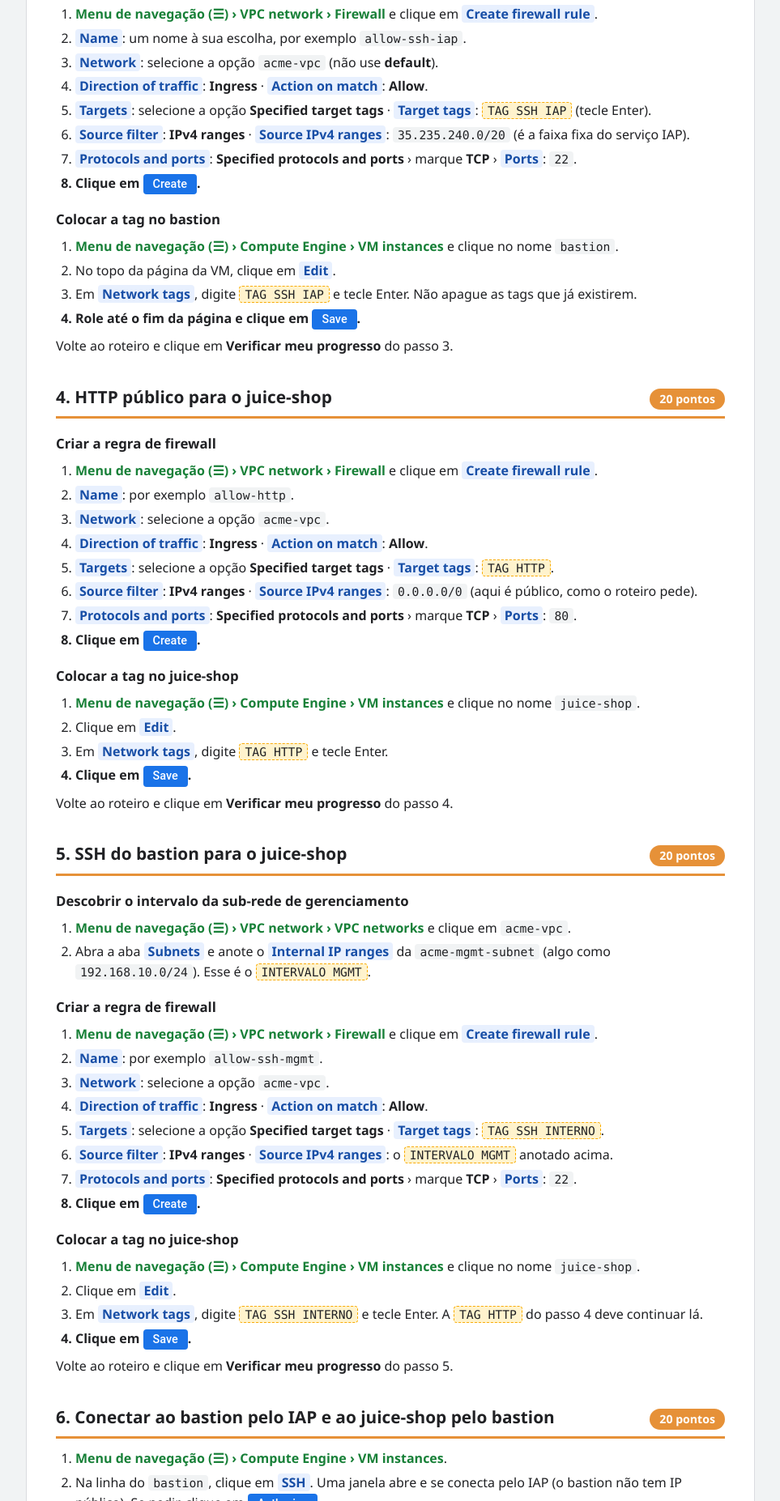
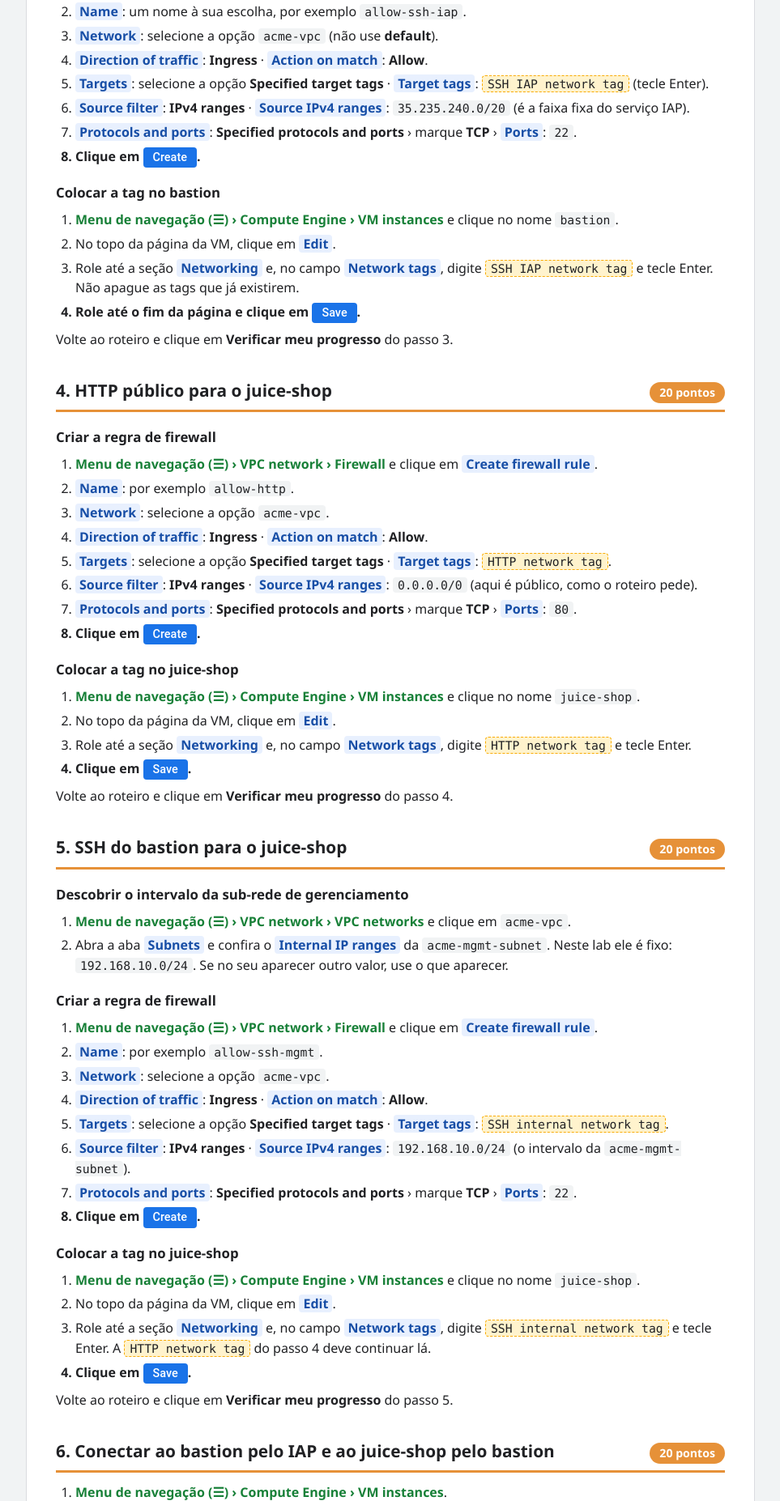
Before and after one commit to dcpc-cesar-school/google-cloud-foundations, a plain HTML site: page desafio-gsp322.html in a window 1280 px wide. Shown: the part 2741-4595 px from the top of the page at 81% size, without its empty margins (158-1121 px from the left). Drawn offline with Linux system fonts and the light colour scheme.

Commit message:
GSP322: placeholders com nomes do painel e tooltip, open-access, caminho das tags, intervalo mgmt fixo

```diff
--- a/desafio-gsp322.html
+++ b/desafio-gsp322.html
@@ -22,6 +22,8 @@ li{margin:5px 0}
 code,.v{font-family:Consolas,'Courier New',monospace;font-size:.92em}
 code{background:#f1f3f4;padding:1px 6px;border-radius:4px}
 .v{background:#fff3cd;padding:1px 6px;border-radius:4px;border:1px dashed #f9ab00}
+.v[data-tip]{position:relative;cursor:help}
+.v[data-tip]:hover::after,.v[data-tip]:focus::after{content:attr(data-tip);position:absolute;left:0;top:calc(100% + 6px);z-index:10;width:max-content;max-width:280px;white-space:normal;background:#202124;color:#fff;font-family:'Segoe UI',Roboto,Arial,sans-serif;font-size:12.5px;line-height:1.4;padding:7px 10px;border-radius:6px;box-shadow:0 2px 8px rgba(0,0,0,.25)}
 .ui{font-weight:600;background:#e8f0fe;color:#174ea6;padding:0 5px;border-radius:4px;white-space:nowrap}
 .fim{font-weight:600}
 .btn{display:inline-block;font-family:"Google Sans",Roboto,Arial,sans-serif;font-weight:500;font-size:.9em;background:#1a73e8;color:#fff;padding:1px 12px;border-radius:4px;white-space:nowrap;line-height:1.6}
@@ -72,7 +74,7 @@ footer{margin-top:10px;color:#80868b;font-size:.85em;text-align:center}
 <div class="box regra"><b class="t">Regras de ouro</b>
 <ul>
 <li>Abra o lab em janela anônima e use só o usuário e a senha do laboratório.</li>
-<li>Os valores em <span class="v">amarelo</span> (tags de rede, zona) mudam a cada execução: copie do <b>roteiro do lab</b> depois de clicar em <b>Iniciar laboratório</b>.</li>
+<li>Os valores em <span class="v">amarelo</span> (tags de rede, zona) mudam a cada execução: copie do <b>painel do lab</b>, à esquerda do roteiro, depois de clicar em <b>Iniciar laboratório</b>.</li>
 <li>Faça pelo <b>console</b>. Use comandos apenas onde esta página indicar.</li>
 <li>Ao final de cada tarefa, clique em <b>Verificar meu progresso</b>. Se não passar, leia a mensagem, corrija e verifique de novo.</li>
 <li>Não clique em <b>Terminar o laboratório</b> antes de todas as tarefas estarem verificadas.</li>
@@ -86,13 +88,15 @@ O console do lab abre em <b>inglês</b>, e esta página usa os nomes dos botões
 Faça isso na janela anônima que você usa no lab.</div>
 <div class="box regra"><b class="t">🧭 Produto que não aparece no menu</b>
 O <b>Menu de navegação (☰)</b> mostra só os produtos fixados. Se algum item do caminho não aparecer, clique em <span class="ui">View all products</span> e procure na categoria (por exemplo, <b>Networking › VPC network</b>). Outra opção é digitar o nome (ex.: <code>Firewall</code>) na barra de busca no topo do console.</div>
-<div class="box regra"><b class="t">📝 Anote as 3 tags de rede do seu lab</b>
-Depois de clicar em <b>Iniciar laboratório</b>, o roteiro mostra as tags nos passos 3, 4 e 5 (no trecho "tag de rede de ..."). Elas mudam a cada execução. Anote:
+<div class="box regra"><b class="t">📝 Como identificar os valores para substituir</b>
+Nesta página, todo valor em <span class="v">amarelo</span> é um <b>placeholder</b>: troque pelo valor do <b>seu</b> lab. O nome em amarelo é exatamente o nome do campo no <b>painel do lab</b> (à esquerda do roteiro, depois de clicar em <b>Iniciar laboratório</b>). Passe o mouse (ou toque) sobre o valor em amarelo para ver onde encontrá-lo.
 <ul>
-<li><span class="v">TAG SSH IAP</span>: a do passo 3 (SSH pelo IAP para o bastion);</li>
-<li><span class="v">TAG HTTP</span>: a do passo 4 (HTTP público para o juice-shop);</li>
-<li><span class="v">TAG SSH INTERNO</span>: a do passo 5 (SSH do bastion para o juice-shop).</li>
-</ul></div>
+<li><span class="v" tabindex="0" data-tip="Substitua pelo valor do seu lab. Onde achar: Painel do lab (à esquerda do roteiro), campo &quot;SSH IAP network tag&quot;">SSH IAP network tag</span>: tag do SSH pelo IAP, usada no bastion (passo 3);</li>
+<li><span class="v" tabindex="0" data-tip="Substitua pelo valor do seu lab. Onde achar: Painel do lab (à esquerda do roteiro), campo &quot;HTTP network tag&quot;">HTTP network tag</span>: tag do HTTP público, usada no juice-shop (passo 4);</li>
+<li><span class="v" tabindex="0" data-tip="Substitua pelo valor do seu lab. Onde achar: Painel do lab (à esquerda do roteiro), campo &quot;SSH internal network tag&quot;">SSH internal network tag</span>: tag do SSH vindo do bastion, usada no juice-shop (passo 5);</li>
+<li><span class="v" tabindex="0" data-tip="Substitua pelo valor do seu lab. Onde achar: Painel do lab (à esquerda do roteiro), campo &quot;Zone&quot;">Zone</span>: zona das VMs (passo 6).</li>
+</ul>
+Exemplo: se o painel mostra <b>HTTP network tag</b> = <code>permit-http-ingress-ql-123</code>, digite <code>permit-http-ingress-ql-123</code> onde a página mostra <span class="v" tabindex="0" data-tip="Substitua pelo valor do seu lab. Onde achar: Painel do lab (à esquerda do roteiro), campo &quot;HTTP network tag&quot;">HTTP network tag</span>.</div>
 </div>
 </details>
 
@@ -129,7 +133,7 @@ O roteiro avisa: <b>permissões muito flexíveis são marcadas como incorretas</
 <h2>1. Remover as regras excessivamente flexíveis<span class="pts">10 pontos</span></h2>
 <ol>
 <li><span class="caminho">Menu de navegação (☰) › VPC network › Firewall</span>.</li>
-<li>Na lista, olhe as regras da rede <code>acme-vpc</code>. Procure a que libera tudo para qualquer origem: <span class="ui">Source IPv4 ranges</span> <code>0.0.0.0/0</code> com <span class="ui">Protocols and ports</span> <b>Allow all</b> (normalmente chamada <code>open-access</code>).</li>
+<li>Na lista, localize a regra <code>open-access</code> da rede <code>acme-vpc</code>. Ela tem <span class="ui">Filters</span> <code>IP ranges: 0.0.0.0/0</code> e <span class="ui">Protocols / ports</span> <code>tcp</code>, ou seja, libera <b>todas as portas TCP</b> (inclusive o SSH, porta 22) para a internet inteira. Por isso é "excessivamente flexível".</li>
 <li>Marque a caixa da regra e clique em <span class="ui">Delete</span>.</li>
 <li class="fim">Na janela de confirmação, clique em <span class="btn">Delete</span>.</li>
 </ol>
@@ -143,7 +147,6 @@ O roteiro avisa: <b>permissões muito flexíveis são marcadas como incorretas</
 <li class="fim">Na janela de confirmação, clique em <span class="btn">Start</span>. Espere o ícone verde aparecer.</li>
 <li><b>Confira o IP público:</b> na coluna <span class="ui">External IP</span>, o <code>bastion</code> deve aparecer <b>sem endereço</b>. Se tiver um IP, clique no nome <code>bastion</code> › <span class="ui">Edit</span> › <span class="ui">Network interfaces</span> › abra a interface › em <span class="ui">External IPv4 address</span>, selecione a opção <b>None</b> › <span class="btn">Done</span> › <span class="btn">Save</span>.</li>
 </ol>
-<p>Anote também a <span class="v">ZONA</span> das VMs (coluna <span class="ui">Zone</span>). Ela é usada no passo 6.</p>
 <p>Volte ao roteiro e clique em <b>Verificar meu progresso</b> de "Inicie a instância do Bastion Host".</p>
 
 <h2>3. SSH pelo IAP para o bastion<span class="pts">20 pontos</span></h2>
@@ -153,7 +156,7 @@ O roteiro avisa: <b>permissões muito flexíveis são marcadas como incorretas</
 <li><span class="ui">Name</span>: um nome à sua escolha, por exemplo <code>allow-ssh-iap</code>.</li>
 <li><span class="ui">Network</span>: selecione a opção <code>acme-vpc</code> (não use <b>default</b>).</li>
 <li><span class="ui">Direction of traffic</span>: <b>Ingress</b> · <span class="ui">Action on match</span>: <b>Allow</b>.</li>
-<li><span class="ui">Targets</span>: selecione a opção <b>Specified target tags</b> · <span class="ui">Target tags</span>: <span class="v">TAG SSH IAP</span> (tecle Enter).</li>
+<li><span class="ui">Targets</span>: selecione a opção <b>Specified target tags</b> · <span class="ui">Target tags</span>: <span class="v" tabindex="0" data-tip="Substitua pelo valor do seu lab. Onde achar: Painel do lab (à esquerda do roteiro), campo &quot;SSH IAP network tag&quot;">SSH IAP network tag</span> (tecle Enter).</li>
 <li><span class="ui">Source filter</span>: <b>IPv4 ranges</b> · <span class="ui">Source IPv4 ranges</span>: <code>35.235.240.0/20</code> (é a faixa fixa do serviço IAP).</li>
 <li><span class="ui">Protocols and ports</span>: <b>Specified protocols and ports</b> › marque <b>TCP</b> › <span class="ui">Ports</span>: <code>22</code>.</li>
 <li class="fim">Clique em <span class="btn">Create</span>.</li>
@@ -162,7 +165,7 @@ O roteiro avisa: <b>permissões muito flexíveis são marcadas como incorretas</
 <ol>
 <li><span class="caminho">Menu de navegação (☰) › Compute Engine › VM instances</span> e clique no nome <code>bastion</code>.</li>
 <li>No topo da página da VM, clique em <span class="ui">Edit</span>.</li>
-<li>Em <span class="ui">Network tags</span>, digite <span class="v">TAG SSH IAP</span> e tecle Enter. Não apague as tags que já existirem.</li>
+<li>Role até a seção <span class="ui">Networking</span> e, no campo <span class="ui">Network tags</span>, digite <span class="v" tabindex="0" data-tip="Substitua pelo valor do seu lab. Onde achar: Painel do lab (à esquerda do roteiro), campo &quot;SSH IAP network tag&quot;">SSH IAP network tag</span> e tecle Enter. Não apague as tags que já existirem.</li>
 <li class="fim">Role até o fim da página e clique em <span class="btn">Save</span>.</li>
 </ol>
 <p>Volte ao roteiro e clique em <b>Verificar meu progresso</b> do passo 3.</p>
@@ -174,7 +177,7 @@ O roteiro avisa: <b>permissões muito flexíveis são marcadas como incorretas</
 <li><span class="ui">Name</span>: por exemplo <code>allow-http</code>.</li>
 <li><span class="ui">Network</span>: selecione a opção <code>acme-vpc</code>.</li>
 <li><span class="ui">Direction of traffic</span>: <b>Ingress</b> · <span class="ui">Action on match</span>: <b>Allow</b>.</li>
-<li><span class="ui">Targets</span>: selecione a opção <b>Specified target tags</b> · <span class="ui">Target tags</span>: <span class="v">TAG HTTP</span>.</li>
+<li><span class="ui">Targets</span>: selecione a opção <b>Specified target tags</b> · <span class="ui">Target tags</span>: <span class="v" tabindex="0" data-tip="Substitua pelo valor do seu lab. Onde achar: Painel do lab (à esquerda do roteiro), campo &quot;HTTP network tag&quot;">HTTP network tag</span>.</li>
 <li><span class="ui">Source filter</span>: <b>IPv4 ranges</b> · <span class="ui">Source IPv4 ranges</span>: <code>0.0.0.0/0</code> (aqui é público, como o roteiro pede).</li>
 <li><span class="ui">Protocols and ports</span>: <b>Specified protocols and ports</b> › marque <b>TCP</b> › <span class="ui">Ports</span>: <code>80</code>.</li>
 <li class="fim">Clique em <span class="btn">Create</span>.</li>
@@ -182,8 +185,8 @@ O roteiro avisa: <b>permissões muito flexíveis são marcadas como incorretas</
 <h3>Colocar a tag no juice-shop</h3>
 <ol>
 <li><span class="caminho">Menu de navegação (☰) › Compute Engine › VM instances</span> e clique no nome <code>juice-shop</code>.</li>
-<li>Clique em <span class="ui">Edit</span>.</li>
-<li>Em <span class="ui">Network tags</span>, digite <span class="v">TAG HTTP</span> e tecle Enter.</li>
+<li>No topo da página da VM, clique em <span class="ui">Edit</span>.</li>
+<li>Role até a seção <span class="ui">Networking</span> e, no campo <span class="ui">Network tags</span>, digite <span class="v" tabindex="0" data-tip="Substitua pelo valor do seu lab. Onde achar: Painel do lab (à esquerda do roteiro), campo &quot;HTTP network tag&quot;">HTTP network tag</span> e tecle Enter.</li>
 <li class="fim">Clique em <span class="btn">Save</span>.</li>
 </ol>
 <p>Volte ao roteiro e clique em <b>Verificar meu progresso</b> do passo 4.</p>
@@ -192,7 +195,7 @@ O roteiro avisa: <b>permissões muito flexíveis são marcadas como incorretas</
 <h3>Descobrir o intervalo da sub-rede de gerenciamento</h3>
 <ol>
 <li><span class="caminho">Menu de navegação (☰) › VPC network › VPC networks</span> e clique em <code>acme-vpc</code>.</li>
-<li>Abra a aba <span class="ui">Subnets</span> e anote o <span class="ui">Internal IP ranges</span> da <code>acme-mgmt-subnet</code> (algo como <code>192.168.10.0/24</code>). Esse é o <span class="v">INTERVALO MGMT</span>.</li>
+<li>Abra a aba <span class="ui">Subnets</span> e confira o <span class="ui">Internal IP ranges</span> da <code>acme-mgmt-subnet</code>. Neste lab ele é fixo: <code>192.168.10.0/24</code>. Se no seu aparecer outro valor, use o que aparecer.</li>
 </ol>
 <h3>Criar a regra de firewall</h3>
 <ol>
@@ -200,16 +203,16 @@ O roteiro avisa: <b>permissões muito flexíveis são marcadas como incorretas</
 <li><span class="ui">Name</span>: por exemplo <code>allow-ssh-mgmt</code>.</li>
 <li><span class="ui">Network</span>: selecione a opção <code>acme-vpc</code>.</li>
 <li><span class="ui">Direction of traffic</span>: <b>Ingress</b> · <span class="ui">Action on match</span>: <b>Allow</b>.</li>
-<li><span class="ui">Targets</span>: selecione a opção <b>Specified target tags</b> · <span class="ui">Target tags</span>: <span class="v">TAG SSH INTERNO</span>.</li>
-<li><span class="ui">Source filter</span>: <b>IPv4 ranges</b> · <span class="ui">Source IPv4 ranges</span>: o <span class="v">INTERVALO MGMT</span> anotado acima.</li>
+<li><span class="ui">Targets</span>: selecione a opção <b>Specified target tags</b> · <span class="ui">Target tags</span>: <span class="v" tabindex="0" data-tip="Substitua pelo valor do seu lab. Onde achar: Painel do lab (à esquerda do roteiro), campo &quot;SSH internal network tag&quot;">SSH internal network tag</span>.</li>
+<li><span class="ui">Source filter</span>: <b>IPv4 ranges</b> · <span class="ui">Source IPv4 ranges</span>: <code>192.168.10.0/24</code> (o intervalo da <code>acme-mgmt-subnet</code>).</li>
 <li><span class="ui">Protocols and ports</span>: <b>Specified protocols and ports</b> › marque <b>TCP</b> › <span class="ui">Ports</span>: <code>22</code>.</li>
 <li class="fim">Clique em <span class="btn">Create</span>.</li>
 </ol>
 <h3>Colocar a tag no juice-shop</h3>
 <ol>
 <li><span class="caminho">Menu de navegação (☰) › Compute Engine › VM instances</span> e clique no nome <code>juice-shop</code>.</li>
-<li>Clique em <span class="ui">Edit</span>.</li>
-<li>Em <span class="ui">Network tags</span>, digite <span class="v">TAG SSH INTERNO</span> e tecle Enter. A <span class="v">TAG HTTP</span> do passo 4 deve continuar lá.</li>
+<li>No topo da página da VM, clique em <span class="ui">Edit</span>.</li>
+<li>Role até a seção <span class="ui">Networking</span> e, no campo <span class="ui">Network tags</span>, digite <span class="v" tabindex="0" data-tip="Substitua pelo valor do seu lab. Onde achar: Painel do lab (à esquerda do roteiro), campo &quot;SSH internal network tag&quot;">SSH internal network tag</span> e tecle Enter. A <span class="v" tabindex="0" data-tip="Substitua pelo valor do seu lab. Onde achar: Painel do lab (à esquerda do roteiro), campo &quot;HTTP network tag&quot;">HTTP network tag</span> do passo 4 deve continuar lá.</li>
 <li class="fim">Clique em <span class="btn">Save</span>.</li>
 </ol>
 <p>Volte ao roteiro e clique em <b>Verificar meu progresso</b> do passo 5.</p>
@@ -220,9 +223,9 @@ O roteiro avisa: <b>permissões muito flexíveis são marcadas como incorretas</
 <li>Na linha do <code>bastion</code>, clique em <span class="ui">SSH</span>. Uma janela abre e se conecta pelo IAP (o bastion não tem IP público). Se pedir, clique em <span class="btn">Authorize</span>.</li>
 </ol>
 <div class="box cmd"><b class="t">Por comando (dentro da janela SSH do bastion)</b>
-Esta é a única parte que exige comando, porque a conexão sai de dentro do bastion. Rode os blocos <b>um de cada vez</b>, trocando <span class="v">ZONA</span>.
+Esta é a única parte que exige comando, porque a conexão sai de dentro do bastion. Rode os blocos <b>um de cada vez</b>, trocando <span class="v" tabindex="0" data-tip="Substitua pelo valor do seu lab. Onde achar: Painel do lab (à esquerda do roteiro), campo &quot;Zone&quot;">Zone</span>.
 <p><b>1. Conectar ao juice-shop pelo IP interno:</b></p>
-<pre>gcloud compute ssh juice-shop --internal-ip --zone=ZONA</pre>
+<pre>gcloud compute ssh juice-shop --internal-ip --zone=Zone</pre>
 <p>Se perguntar <code>Do you want to continue (Y/n)?</code>, digite <code>Y</code> e tecle Enter. Se pedir uma <i>passphrase</i>, só tecle Enter duas vezes (deixe em branco).</p>
 <p><b>2. Conferir que está no juice-shop:</b> o prompt muda para algo como <code>usuario@juice-shop:~$</code>. Se quiser confirmar:</p>
 <pre>hostname</pre>
@@ -236,7 +239,7 @@ Esta é a única parte que exige comando, porque a conexão sai de dentro do bas
 <li>Criar a regra mas esquecer de colocar a tag na VM (ou clicar em <b>Save</b>).</li>
 <li>Usar <code>0.0.0.0/0</code> nas regras de SSH: é marcado como permissão excessiva.</li>
 <li>Digitar a tag errada: copie do roteiro, letra por letra. A tag da regra e a da VM precisam ser idênticas.</li>
-<li>Botão <b>SSH</b> do bastion não conecta: confira a regra do IAP (<code>35.235.240.0/20</code>, TCP 22) e a <span class="v">TAG SSH IAP</span> no bastion. O roteiro sugere rodar o comando com <code>--troubleshoot</code> para ver o motivo.</li>
+<li>Botão <b>SSH</b> do bastion não conecta: confira a regra do IAP (<code>35.235.240.0/20</code>, TCP 22) e a <span class="v" tabindex="0" data-tip="Substitua pelo valor do seu lab. Onde achar: Painel do lab (à esquerda do roteiro), campo &quot;SSH IAP network tag&quot;">SSH IAP network tag</span> no bastion. O roteiro sugere rodar o comando com <code>--troubleshoot</code> para ver o motivo.</li>
 <li>Nomes de botões diferentes dos desta página: a tradução automática do navegador está ligada. Veja "Antes de começar".</li>
 </ul></div>
 </details>
```
